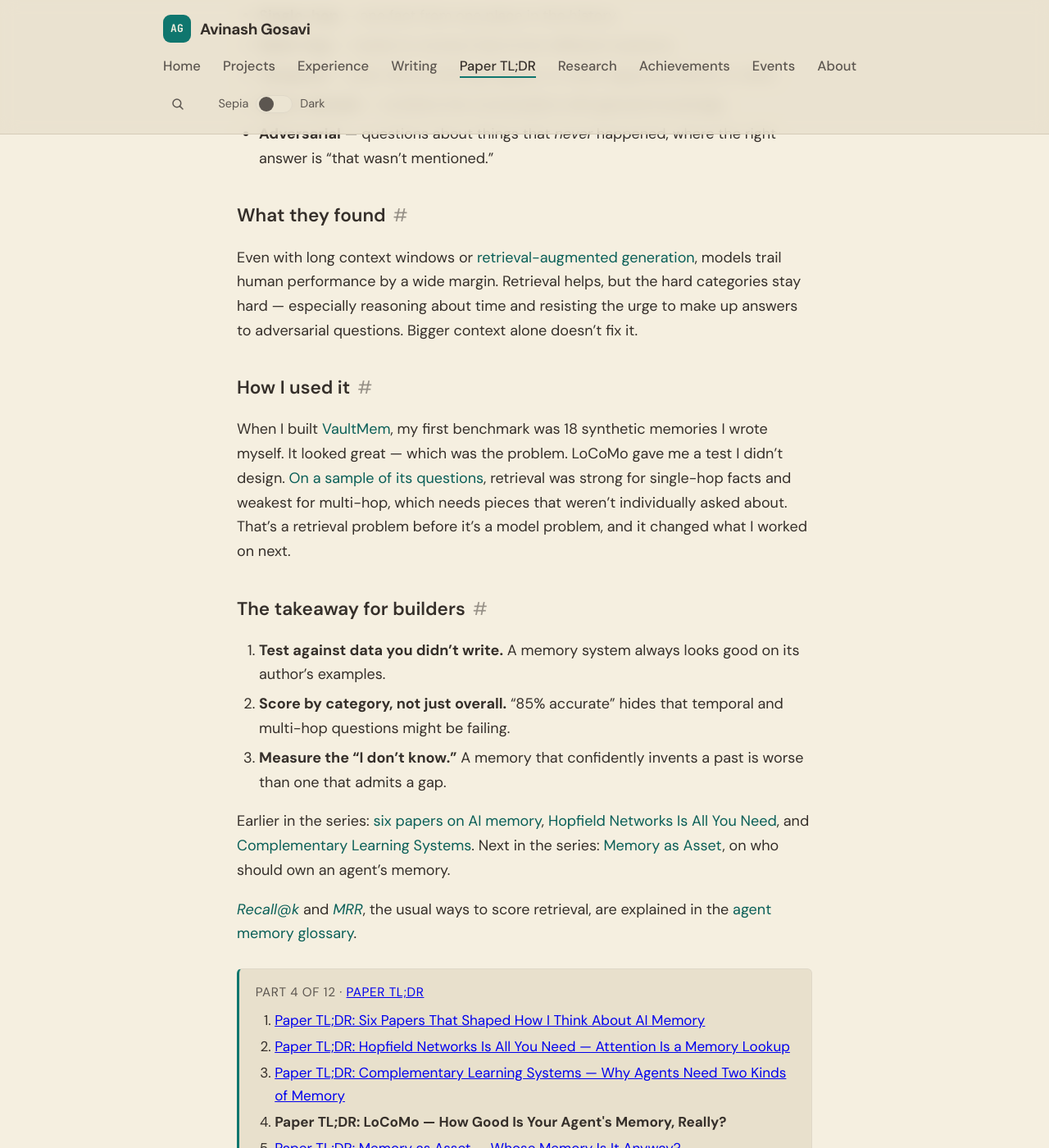
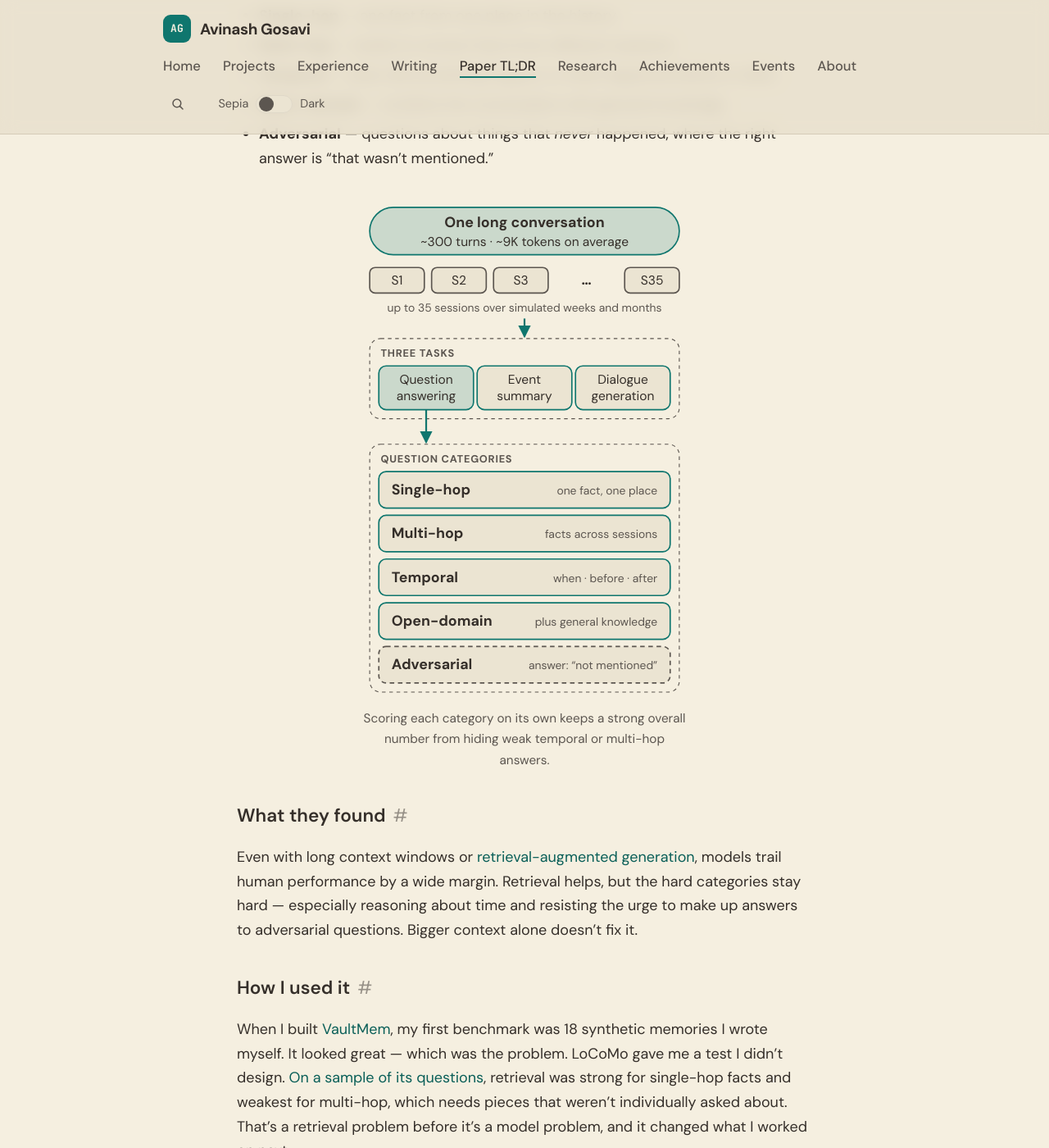
Before and after one commit to aag1091-alt/avinashgosavi.com, a Jekyll site: the page built from _posts/2026-10-18-paper-tldr-locomo-long-term-memory-benchmark.md, in a window 1280 px wide and 1400 px high, scrolled down 1450 px. Shown: the whole window at 82% size. Built offline with Jekyll 4.4.1, drawn with Linux system fonts in a browser that asks for light colours.

Commit message:
Design: theme-aware LoCoMo benchmark diagram
Co-Authored-By: Claude <noreply@anthropic.com>

```diff
--- a/_data/changelog.yml
+++ b/_data/changelog.yml
@@ -1,5 +1,9 @@
 # Public changelog shown on /changelog and (latest 3) on the homepage.
 # Newest first. desk: Writing | Design | Engineering
+- date: 2026-10-21
+  desk: Design
+  text: The LoCoMo Paper TL;DR now has a diagram of how the benchmark is built, from one long conversation to its three tasks and five question types, readable in both themes and on phones.
+  link: /post/paper-tldr-locomo-long-term-memory-benchmark/
 - date: 2026-10-21
   desk: Writing
   text: VaultMem Parts 1 and 3 and the "shouldn't read your diary" post now link the plain-language TL;DR of the Memory as Asset paper they build on.
--- /dev/null
+++ b/_includes/diagrams/locomo-benchmark.html
@@ -0,0 +1,55 @@
+<figure class="diagram">
+<svg viewBox="0 0 360 548" role="img" aria-labelledby="locomo-dg-title locomo-dg-desc" xmlns="http://www.w3.org/2000/svg">
+  <title id="locomo-dg-title">How the LoCoMo benchmark is built</title>
+  <desc id="locomo-dg-desc">Each LoCoMo conversation averages about 300 turns and 9 thousand tokens, over up to 35 sessions spread across simulated weeks and months. Three tasks are built on top: question answering, event summarization, and multi-modal dialogue generation. Question answering splits into five categories: single-hop, one fact from one place; multi-hop, connecting facts across sessions; temporal, when something happened or what came before or after; open-domain, combining the conversation with general knowledge; and adversarial, questions about things that never happened, where the right answer is that it was not mentioned.</desc>
+  <defs>
+    <marker id="locomo-dg-arrow" viewBox="0 0 10 10" refX="9" refY="5" markerWidth="7" markerHeight="7" orient="auto-start-reverse">
+      <path class="dg-head" d="M0 0 L10 5 L0 10 z"/>
+    </marker>
+  </defs>
+  <rect class="dg-pill" x="10" y="8" width="340" height="52" rx="26"/>
+  <text class="dg-strong" x="180" y="30" text-anchor="middle">One long conversation</text>
+  <text class="dg-body" x="180" y="50" text-anchor="middle">~300 turns · ~9K tokens on average</text>
+  <rect class="dg-node" x="10" y="74" width="60" height="28" rx="6"/>
+  <text class="dg-body" x="40" y="93" text-anchor="middle">S1</text>
+  <rect class="dg-node" x="78" y="74" width="60" height="28" rx="6"/>
+  <text class="dg-body" x="108" y="93" text-anchor="middle">S2</text>
+  <rect class="dg-node" x="146" y="74" width="60" height="28" rx="6"/>
+  <text class="dg-body" x="176" y="93" text-anchor="middle">S3</text>
+  <text class="dg-strong" x="248" y="93" text-anchor="middle">…</text>
+  <rect class="dg-node" x="290" y="74" width="60" height="28" rx="6"/>
+  <text class="dg-body" x="320" y="93" text-anchor="middle">S35</text>
+  <text class="dg-note" x="180" y="122" text-anchor="middle">up to 35 sessions over simulated weeks and months</text>
+  <line class="dg-line" x1="180" y1="130" x2="180" y2="150" marker-end="url(#locomo-dg-arrow)"/>
+  <rect class="dg-group" x="10" y="152" width="340" height="88" rx="12"/>
+  <text class="dg-label" x="22" y="172">Three tasks</text>
+  <rect class="dg-pill" x="20" y="182" width="104" height="48" rx="8"/>
+  <text class="dg-body" x="72" y="202" text-anchor="middle">Question</text>
+  <text class="dg-body" x="72" y="220" text-anchor="middle">answering</text>
+  <rect class="dg-box" x="128" y="182" width="104" height="48" rx="8"/>
+  <text class="dg-body" x="180" y="202" text-anchor="middle">Event</text>
+  <text class="dg-body" x="180" y="220" text-anchor="middle">summary</text>
+  <rect class="dg-box" x="236" y="182" width="104" height="48" rx="8"/>
+  <text class="dg-body" x="288" y="202" text-anchor="middle">Dialogue</text>
+  <text class="dg-body" x="288" y="220" text-anchor="middle">generation</text>
+  <line class="dg-line" x1="72" y1="230" x2="72" y2="266" marker-end="url(#locomo-dg-arrow)"/>
+  <rect class="dg-group" x="10" y="268" width="340" height="272" rx="12"/>
+  <text class="dg-label" x="22" y="288">Question categories</text>
+  <rect class="dg-box" x="20" y="298" width="320" height="40" rx="8"/>
+  <text class="dg-strong" x="34" y="323">Single-hop</text>
+  <text class="dg-note" x="326" y="323" text-anchor="end">one fact, one place</text>
+  <rect class="dg-box" x="20" y="346" width="320" height="40" rx="8"/>
+  <text class="dg-strong" x="34" y="371">Multi-hop</text>
+  <text class="dg-note" x="326" y="371" text-anchor="end">facts across sessions</text>
+  <rect class="dg-box" x="20" y="394" width="320" height="40" rx="8"/>
+  <text class="dg-strong" x="34" y="419">Temporal</text>
+  <text class="dg-note" x="326" y="419" text-anchor="end">when · before · after</text>
+  <rect class="dg-box" x="20" y="442" width="320" height="40" rx="8"/>
+  <text class="dg-strong" x="34" y="467">Open-domain</text>
+  <text class="dg-note" x="326" y="467" text-anchor="end">plus general knowledge</text>
+  <rect class="dg-box dg-muted" x="20" y="490" width="320" height="40" rx="8"/>
+  <text class="dg-strong" x="34" y="515">Adversarial</text>
+  <text class="dg-note" x="326" y="515" text-anchor="end">answer: “not mentioned”</text>
+</svg>
+<figcaption>Scoring each category on its own keeps a strong overall number from hiding weak temporal or multi-hop answers.</figcaption>
+</figure>
--- a/_posts/2026-10-18-paper-tldr-locomo-long-term-memory-benchmark.md
+++ b/_posts/2026-10-18-paper-tldr-locomo-long-term-memory-benchmark.md
@@ -29,6 +29,8 @@ On top of the conversations they built three tasks: answering questions, summari
 - **Open-domain** — combine the conversation with general knowledge.
 - **Adversarial** — questions about things that *never* happened, where the right answer is "that wasn't mentioned."
 
+{% include diagrams/locomo-benchmark.html %}
+
 ## What they found
 
 Even with long context windows or [retrieval-augmented generation](/post/paper-tldr-retrieval-augmented-generation/), models trail human performance by a wide margin. Retrieval helps, but the hard categories stay hard — especially reasoning about time and resisting the urge to make up answers to adversarial questions. Bigger context alone doesn't fix it.
```
